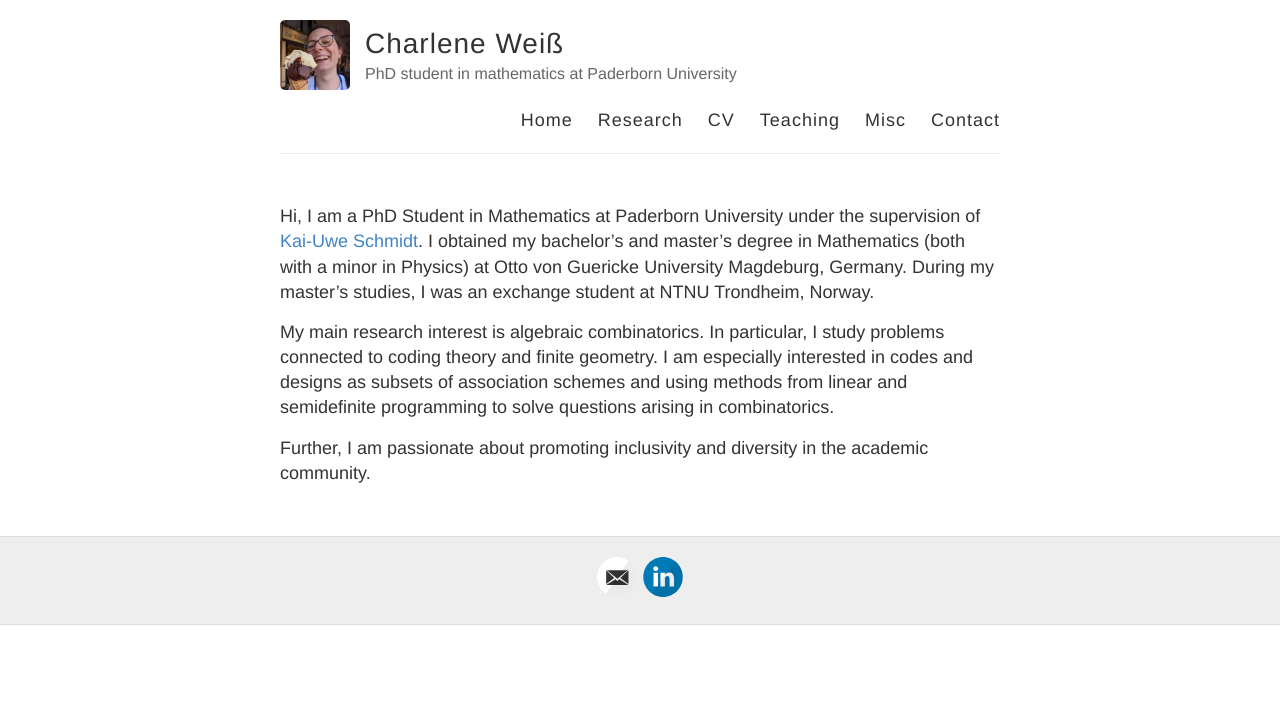
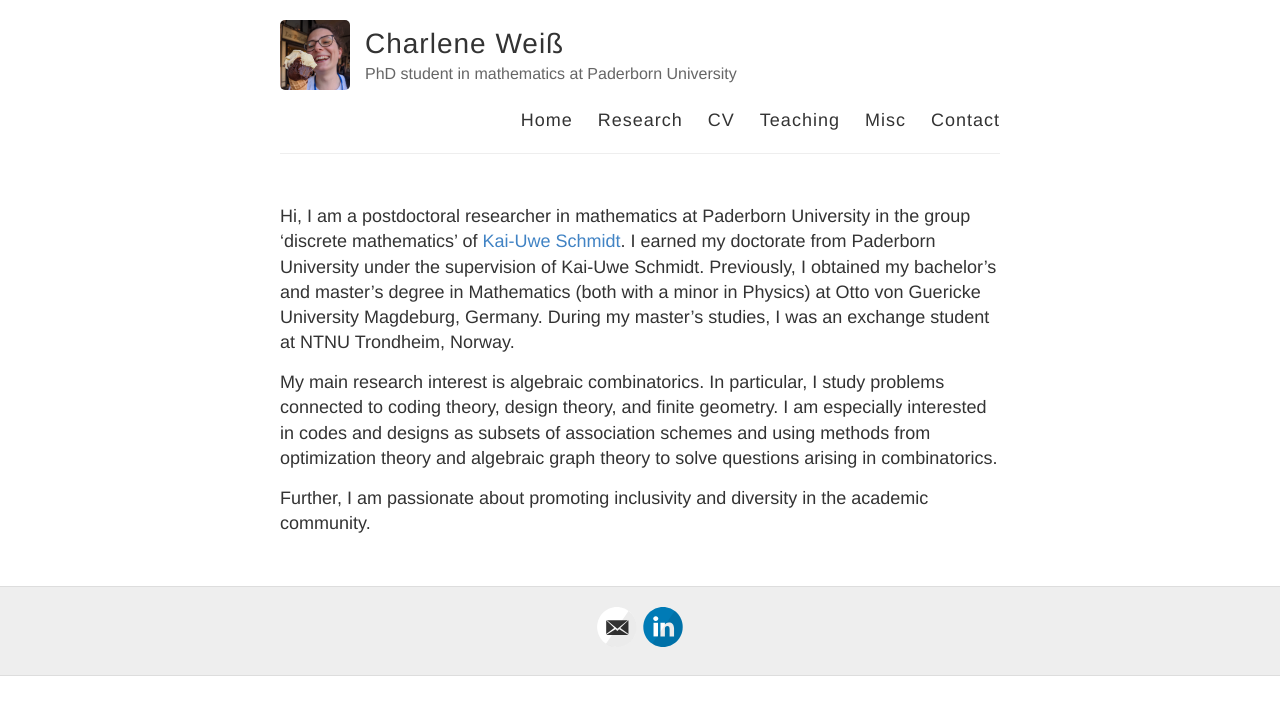
Before and after one commit to charleneweiss/charleneweiss.github.io, a Jekyll site: the page built from index.md, in a window 1280 px wide. Shown: the top 715 px of the page. Built offline with Jekyll 4.4.1, drawn with Linux system fonts in a browser that asks for light colours; our own code applies the rules of GitHub Pages for plain Markdown files.

Commit message:
Update index.md

```diff
--- a/index.md
+++ b/index.md
@@ -1,9 +1,10 @@
-Hi, I am a PhD Student in Mathematics at Paderborn University under the supervision of [Kai-Uwe Schmidt](https://math.uni-paderborn.de/en/ag/dm).
-I obtained my bachelor’s and master’s degree in Mathematics (both with a minor in Physics) at Otto von Guericke University Magdeburg, Germany.
+Hi, I am a postdoctoral researcher in mathematics at Paderborn University in the group 'discrete mathematics' of [Kai-Uwe Schmidt](https://math.uni-paderborn.de/en/ag/dm).
+I earned my doctorate from Paderborn University under the supervision of Kai-Uwe Schmidt.
+Previously, I obtained my bachelor’s and master’s degree in Mathematics (both with a minor in Physics) at Otto von Guericke University Magdeburg, Germany.
 During my master's studies, I was an exchange student at NTNU Trondheim, Norway.
 
 My main research interest is algebraic combinatorics.
-In particular, I study problems connected to coding theory and finite geometry.
-I am especially interested in codes and designs as subsets of association schemes and using methods from linear and semidefinite programming to solve questions arising in combinatorics.
+In particular, I study problems connected to coding theory, design theory, and finite geometry.
+I am especially interested in codes and designs as subsets of association schemes and using methods from optimization theory and algebraic graph theory to solve questions arising in combinatorics.
 
 Further, I am passionate about promoting inclusivity and diversity in the academic community.
```
